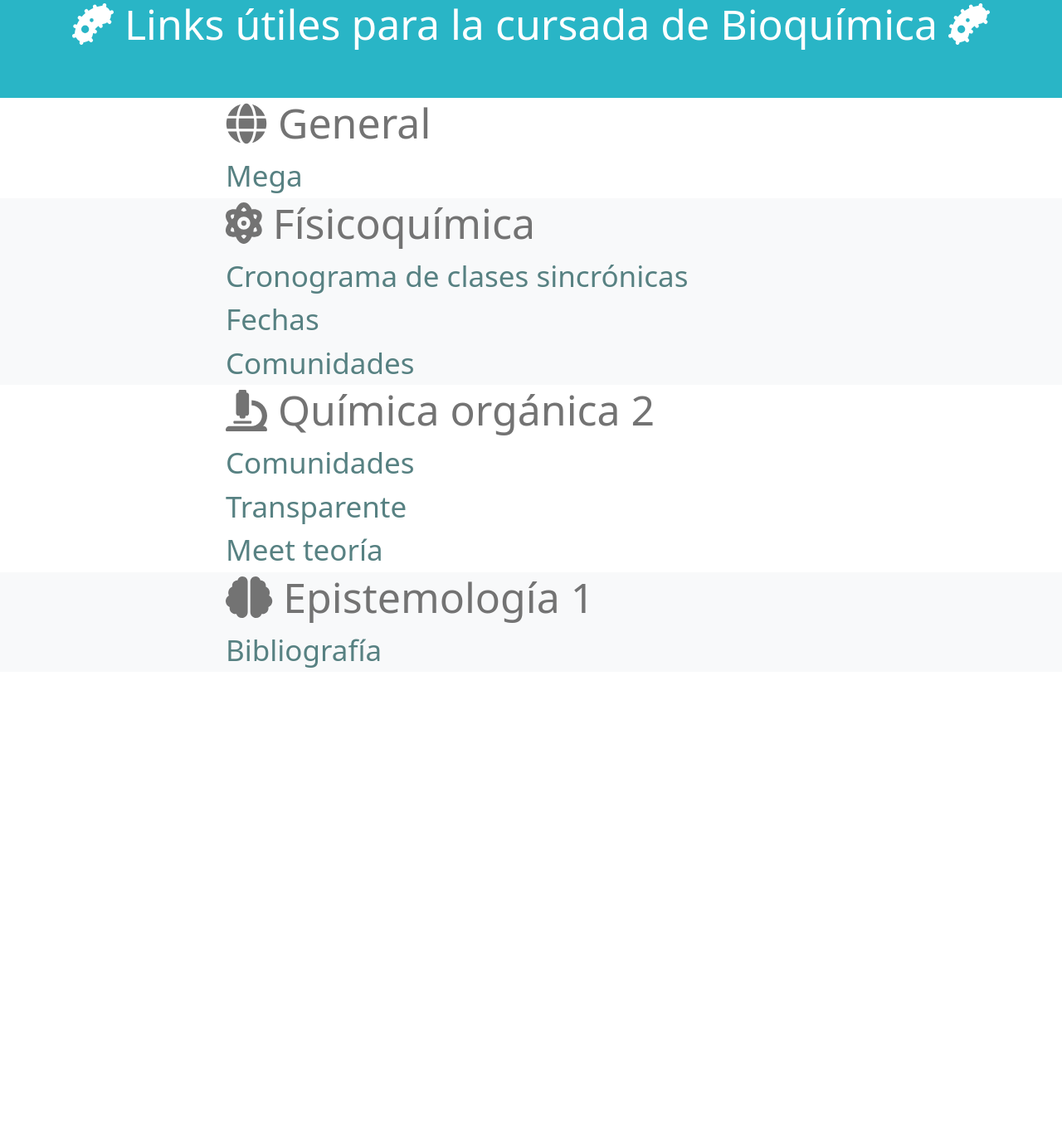
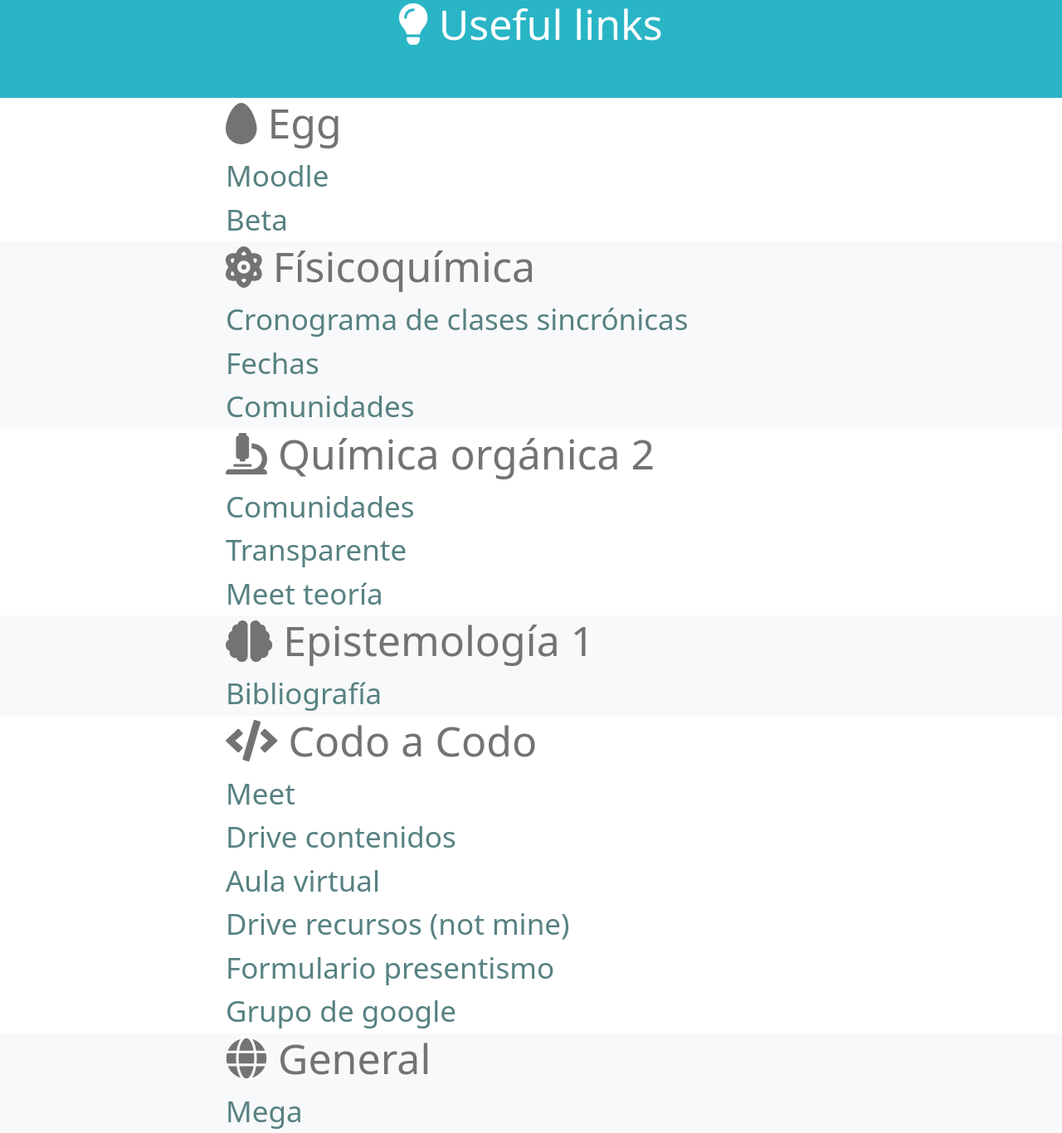
Before and after one commit to magalipujol/FbioyF, a plain HTML site: page index.html in a window 1280 px wide. Shown: the part 59-1425 px from the top of the page at 83% size. Before the commit the page ends 869 px from the top, so only its background shows below. Drawn offline with nearby package versions, Linux system fonts and the light colour scheme.

Commit message:
added more links

```diff
--- a/database.js
+++ b/database.js
@@ -54,6 +54,49 @@
                 linkText: 'Bibliografía'
             }
         ]
+    },
+    // egg content
+    {
+        sectionId: 'egg-content',
+        contents: [
+            {
+                link: 'https://moodle.eggeducacion.app/login/index.php',
+                linkText: 'Moodle'
+            }, {
+                link: 'https://beta.eggeducacion.com/dashboard',
+                linkText: 'Beta'
+            }
+        ]
+    },
+    // codo a codo content
+    {
+        sectionId: 'codo-a-codo-content',
+        contents: [
+            {
+                link: 'https://meet.google.com/wgw-ayha-mss',
+                linkText: 'Meet'
+            },
+            {
+                link: 'https://drive.google.com/drive/folders/1T-OWXBR1Cmz5AUiBqldsh0HRvYcUyz5_',
+                linkText: 'Drive contenidos'
+            },
+            {
+                link: 'https://aulasvirtuales.bue.edu.ar/my/',
+                linkText: 'Aula virtual'
+            },
+            {
+                link: 'https://drive.google.com/drive/folders/1cZYt2pk8eFXxj8SYIRxEyxzx3bI6s9-O',
+                linkText: 'Drive recursos (not mine)'
+            },
+            {
+                link: 'https://docs.google.com/forms/d/e/1FAIpQLSeolEXdGTpyBIrglg-HSDrSUQSLP0qJivyd41YsoCfVmK2Shw/viewform?pli=1',
+                linkText: 'Formulario presentismo'
+            },
+            {
+                link: 'https://groups.google.com/u/1/g/cac-fullstack-python-com1119',
+                linkText: 'Grupo de google'
+            }
+        ]
     }
 
 
--- a/index.html
+++ b/index.html
@@ -21,20 +21,22 @@
 </head>
 
 <body>
+    <!-- TODO add nav bar -->
     <header class="bg-primary text-white">
         <div id="title">
-            <i class="fas fa-bacterium"></i>
-            Links útiles para la cursada de Bioquímica
-            <i class="fas fa-bacterium"></i>
+            <!-- <i class="fas fa-bacterium"></i> -->
+            <i class="fas fa-lightbulb"></i>
+            Useful links
         </div>
     </header>
 
-    <section id="general">
+    <section id="egg">
         <div class="container">
             <div class="row">
-                <div id="general-content" class="col-lg-8 mx-auto">
+                <div id="egg-content" class="col-lg-8 mx-auto">
                     <h3>
-                        <i class="fas fa-globe"></i> General
+                        <i class="fas fa-egg"></i>
+                        Egg
                     </h3>
                 </div>
             </div>
@@ -73,6 +75,29 @@
             </div>
         </div>
     </section>
+    <section id="codo-a-codo">
+        <div class="container">
+            <div class="row">
+                <div id="codo-a-codo-content" class="col-lg-8 mx-auto">
+                    <h3>
+                        <i class="fas fa-code"></i>
+                        Codo a Codo
+                    </h3>
+                </div>
+            </div>
+        </div>
+    </section>
+    <section id="general" class="bg-light">
+        <div class="container">
+            <div class="row">
+                <div id="general-content" class="col-lg-8 mx-auto">
+                    <h3>
+                        <i class="fas fa-globe"></i> General
+                    </h3>
+                </div>
+            </div>
+        </div>
+    </section>
 
     <!-- Js functions to add pages and database -->
     <script src="database.js"></script>
```
